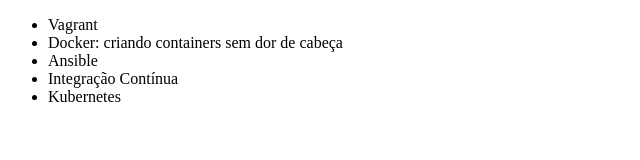
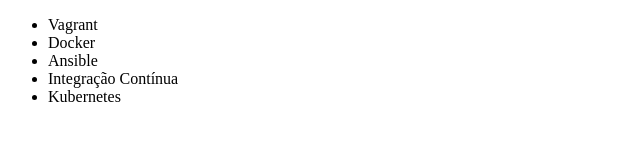
Before and after one commit to dev-lfelipe/alura-git, a plain HTML site: page index.html in a window 1280 px wide. Shown: the whole page, without its empty margins (0-640 px from the left). Drawn offline with Linux system fonts and the light colour scheme.

Commit message:
Lista de cursos atualizada

```diff
--- a/index.html
+++ b/index.html
@@ -47,7 +47,7 @@ HEAD (local onde estamos) -> master (ramo ou brand)-->
     <body>
         <ul>
             <li>Vagrant</li>
-            <li>Docker: criando containers sem dor de cabeça</li>
+            <li>Docker</li>
             <li>Ansible</li>
             <li>Integração Contínua</li>
             <li>Kubernetes</li>
```
